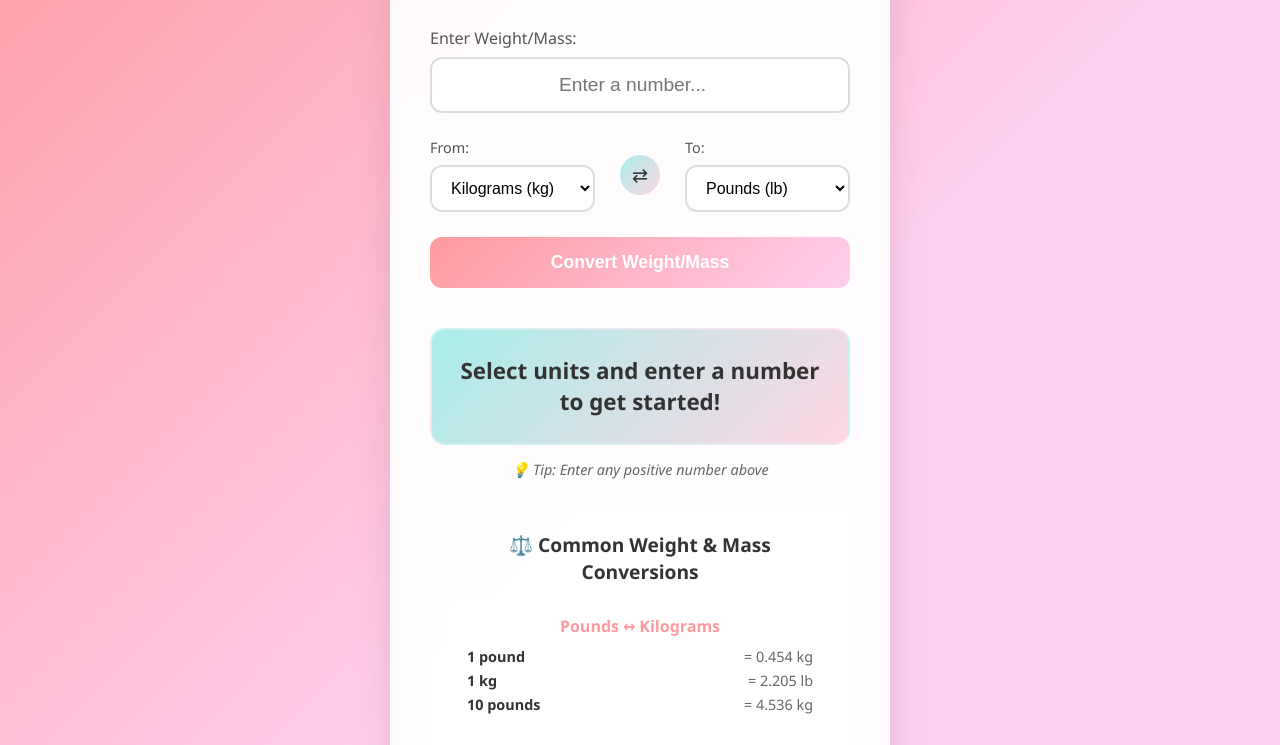
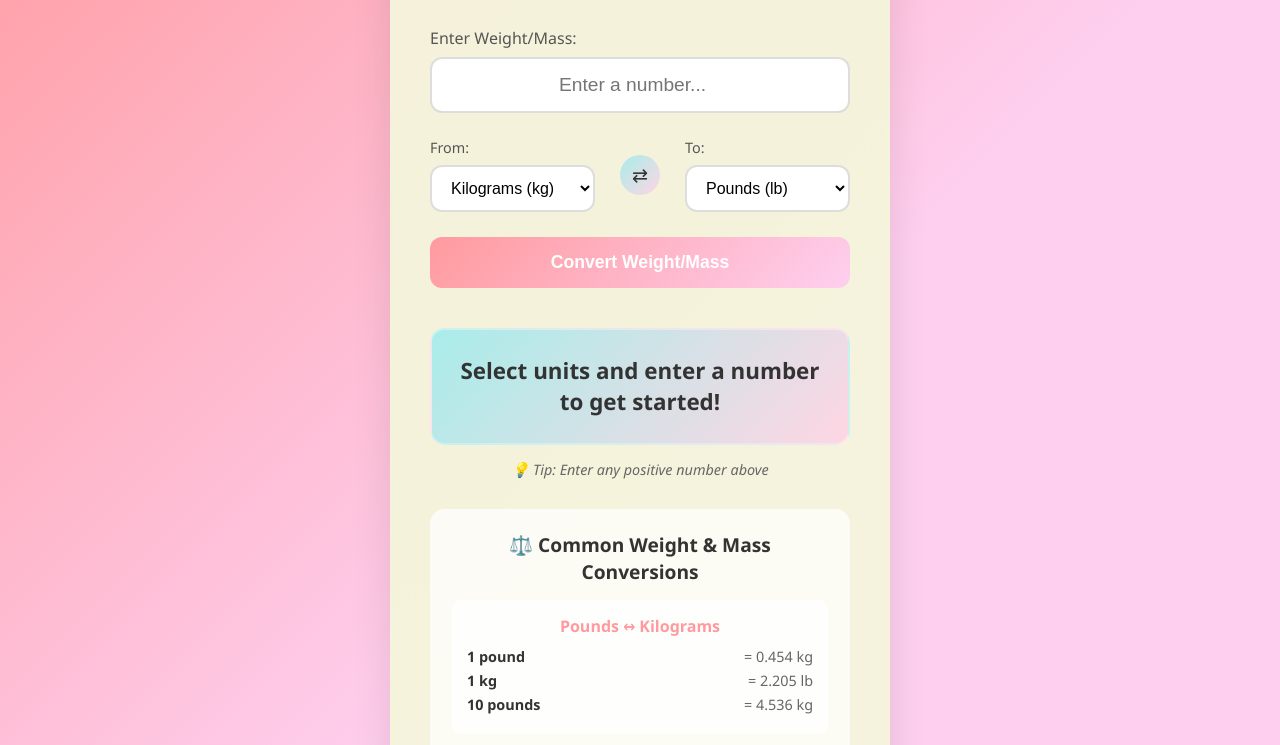
Before and after one commit to faridas-art/my_first_repo, a plain HTML site: page index.html in a window 1280 px wide. Shown: the part 231-976 px from the top of the page. Drawn offline with Linux system fonts and the light colour scheme.

Commit message:
Add Universal Weight & Mass Converter with beige styling

```diff
--- a/index.html
+++ b/index.html
@@ -22,7 +22,7 @@
         }
 
         .converter-container {
-            background: rgba(255, 255, 255, 0.95);
+            background: rgba(245, 245, 220, 0.95);
             backdrop-filter: blur(10px);
             border-radius: 20px;
             padding: 40px;
```
